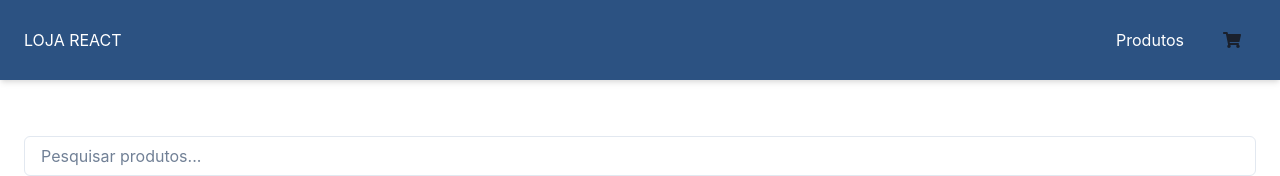
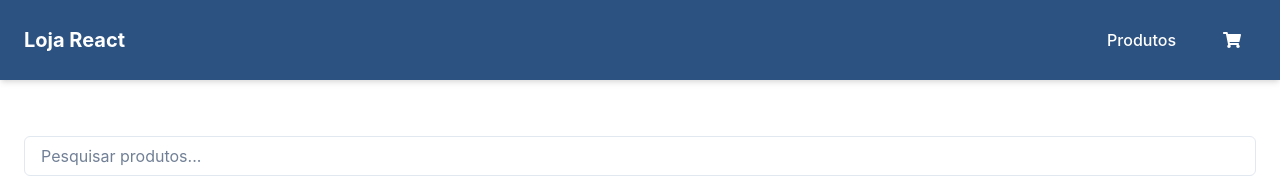
Before and after one commit to reidnerjr/my-app, a React (Create React App) app: page / in a window 1280 px wide. Shown: the top 176 px of the page. Built offline with nearby package versions, Linux system fonts and the light colour scheme; no server answers.

Commit message:
ajuste icone cart

```diff
--- a/src/components/Header/index.jsx
+++ b/src/components/Header/index.jsx
@@ -6,6 +6,7 @@ import {
   Badge,
   Spacer,
   Link as ChakraLink,
+  HStack
 } from '@chakra-ui/react';
 import { Link } from 'react-router-dom';
 import { FaShoppingCart } from 'react-icons/fa';
@@ -19,10 +20,13 @@ export default function Header() {
   return (
     <Box bg="blue.700" px={6} py={4} color="white" boxShadow="md">
       <Flex align="center">
-        <ChakraLink as={Link} to="/">LOJA REACT</ChakraLink>
+        <Text fontWeight="bold" fontSize="xl">Loja React</Text>
         <Spacer />
-        <Flex gap={6} align="center">
-          <ChakraLink as={Link} to="/">Produtos</ChakraLink>
+        <HStack spacing={8} align="center">
+          <ChakraLink as={Link} to="/" fontWeight="medium">
+            Produtos
+          </ChakraLink>
+          <HStack spacing={2} align="center">
             <Box position="relative">
               <IconButton
                 as={Link}
@@ -31,9 +35,9 @@ export default function Header() {
                 variant="ghost"
                 aria-label="Carrinho"
                 size="lg"
+                color="white"
               />
               {totalItems > 0 && (
-              <>
                 <Badge
                   position="absolute"
                   top="0"
@@ -46,13 +50,16 @@ export default function Header() {
                 >
                   {totalItems}
                 </Badge>
-                <Text fontSize="sm" ml={2} color="gray.200">
+              )}
+            </Box>
+
+            {totalItems > 0 && (
+              <Text fontSize="md" color="gray.200">
                 R$ {totalValue.toFixed(2)}
               </Text>
-              </>
             )}
-          </Box>
-        </Flex>
+          </HStack>
+        </HStack>
       </Flex>
     </Box>
   );
```
Lines whose indentation alone changed are shown as unchanged.
